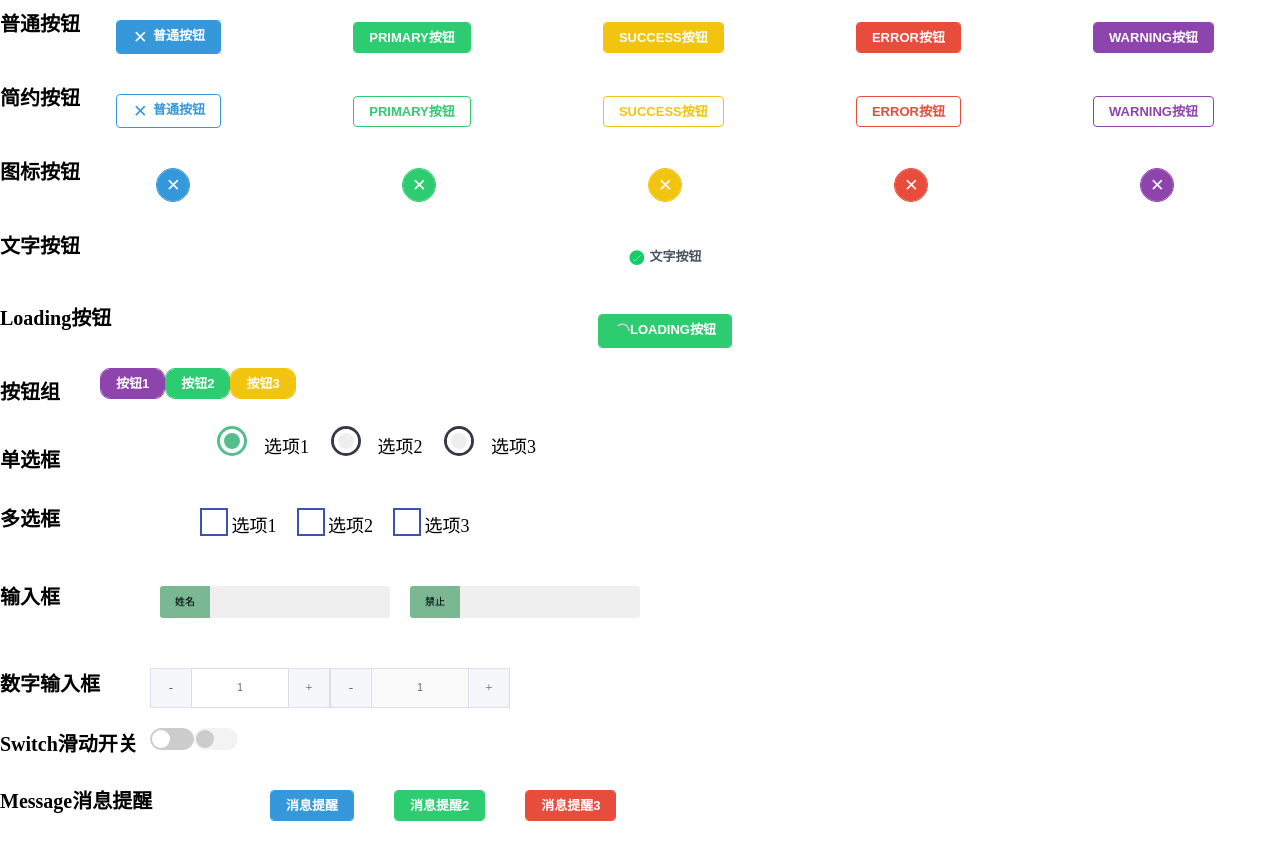
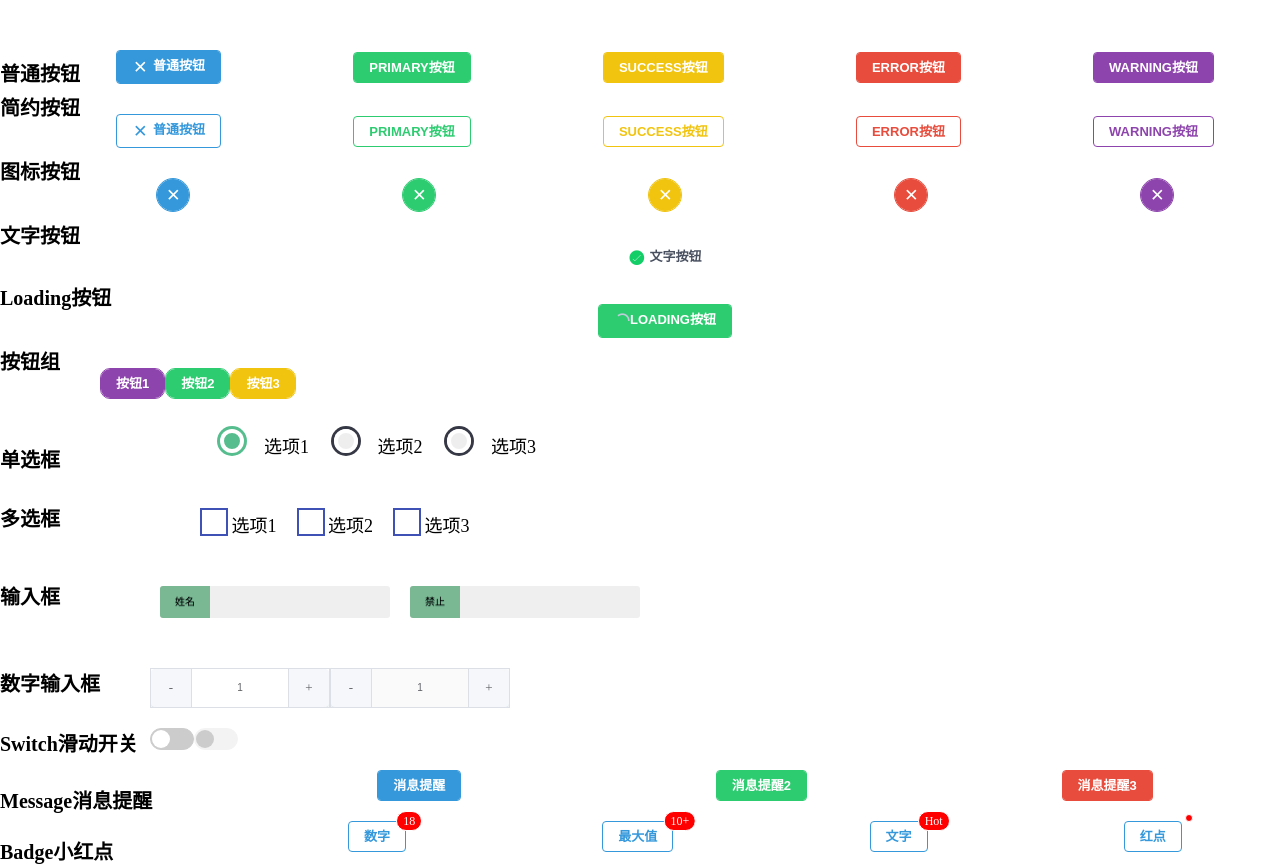
Before and after one commit to ns2250225/cool-ui, a Vue app: page /#/ in a window 1280 px wide. Before the commit the page ends 841 px from the top, so only its background shows below. Built offline with nearby package versions, Linux system fonts and the light colour scheme.

Commit message:
add badge

```diff
--- /dev/null
+++ b/src/comps/components/badge/badge.scss
@@ -0,0 +1,94 @@
+.co-badge {
+    position: relative;
+    vertical-align: middle;
+    display: inline-block;
+  }
+.co-badge__content {
+    border-radius: 10px;
+    color: #fff;
+    display: inline-block;
+    font-size: 12px;
+    height: 18px;
+    line-height: 18px;
+    padding: 0 6px;
+    text-align: center;
+    white-space: nowrap;
+    border: 1px solid #fff;
+    background: red;
+    &.is-fixed {
+        position: absolute;
+        top: 0;
+        right: 10px;
+        transform: translateY(-50%) translateX(100%);
+    }
+    &--success {
+        background: greenyellow;
+        &.is-dot {
+            height: 6px;
+            width: 6px;
+            min-width: 0;
+            padding: 0;
+            top: -3px;
+            left: auto;
+            right: -3px;
+        }
+    }
+    &--primary {
+        background: lightskyblue;
+        &.is-dot {
+            height: 6px;
+            width: 6px;
+            min-width: 0;
+            padding: 0;
+            top: -3px;
+            left: auto;
+            right: -3px;
+        }
+    }
+    &--warning {
+        background: yellow;
+        &.is-dot {
+            height: 6px;
+            width: 6px;
+            min-width: 0;
+            padding: 0;
+            top: -3px;
+            left: auto;
+            right: -3px;
+        }
+    }
+    &--info {
+        background: gray;
+        &.is-dot {
+            height: 6px;
+            width: 6px;
+            min-width: 0;
+            padding: 0;
+            top: -3px;
+            left: auto;
+            right: -3px;
+        }
+    }
+    &--danger {
+        background: red;
+        &.is-dot {
+            height: 6px;
+            width: 6px;
+            min-width: 0;
+            padding: 0;
+            top: -3px;
+            left: auto;
+            right: -3px;
+        }
+    }
+
+    &.is-dot {
+        height: 6px;
+        width: 6px;
+        min-width: 0;
+        padding: 0;
+        top: -3px;
+        left: auto;
+        right: -3px;
+    }
+}
--- /dev/null
+++ b/src/comps/components/badge/badge.vue
@@ -0,0 +1,52 @@
+<template>
+  <div class="co-badge">
+    <slot></slot>
+    <sup
+        v-show="!hidden && (content || content === 0 || isDot)"
+        v-text="content"
+        class="co-badge__content"
+        :class="[
+            'co-badge__content--' + type,
+            {
+            'is-fixed': $slots.default,
+            'is-dot': isDot
+            }
+        ]">
+    </sup>
+  </div>
+</template>
+
+<script>
+export default {
+  name: 'co-badge',
+  props: {
+    value: {},
+    max: Number,
+    isDot: {
+      type: Boolean,
+      default: false
+    },
+    hidden: {
+      type: Boolean,
+      default: false
+    },
+    type: {
+      type: String,
+      validator(val) {
+        return ['primary', 'success', 'warning', 'info', 'danger'].indexOf(val) > -1
+      }
+    }
+  },
+  computed: {
+    content() {
+      if (this.isDot) return
+      const value = this.value
+      const max = this.max
+      if (typeof value === 'number' && typeof max === 'number') {
+        return max < value ? `${max}+` : value
+      }
+      return value
+    }
+  }
+}
+</script>
--- /dev/null
+++ b/src/comps/components/badge/index.js
@@ -0,0 +1,3 @@
+import Badge from './badge.vue'
+
+export default Badge
--- a/src/comps/components/button/button.scss
+++ b/src/comps/components/button/button.scss
@@ -13,7 +13,7 @@
     font-size: 13px;
     font-weight: 600;
     line-height: 1;
-    margin: 20px;
+    margin: 0;
     padding: 8px 15px;
     text-decoration: none;
     text-align: center;
--- a/src/comps/index.js
+++ b/src/comps/index.js
@@ -7,6 +7,7 @@ import Input from './components/input/index'
 import InputNumber from './components/inputNumber/index'
 import Switch from './components/switch/index'
 import Message from './components/message/index'
+import Badge from './components/badge/index'
 
 const components = {
   Button,
@@ -18,7 +19,8 @@ const components = {
   Input,
   InputNumber,
   Switch,
-  Message
+  Message,
+  Badge
 }
 
 const install = function (Vue) {
@@ -28,8 +30,6 @@ const install = function (Vue) {
     Vue.component(components[key].name, components[key])
   })
 
-  // Vue.prototype.$modal = GlobalModal
-  // Vue.prototype.$toast = Toast
   Vue.prototype.$message = Message
 }
 
--- a/src/comps/styles/index.scss
+++ b/src/comps/styles/index.scss
@@ -12,3 +12,4 @@
 @import "../components/inputNumber/inputNumber.scss";
 @import "../components/switch/switch.scss";
 @import "../components/message/message.scss";
+@import "../components/badge/badge.scss";
--- a/src/views/home.vue
+++ b/src/views/home.vue
@@ -74,6 +74,22 @@
       <co-button type="error" @click="showMessage3">消息提醒3</co-button>
     </div>
 
+    <h1 style="margin-top: 40px;">Badge小红点</h1>
+    <div class="badge-group">
+      <co-badge value="18">
+        <co-button plain>数字</co-button>
+      </co-badge>
+      <co-badge :value="18" :max="10">
+        <co-button plain>最大值</co-button>
+      </co-badge>
+      <co-badge value="Hot">
+        <co-button plain>文字</co-button>
+      </co-badge>
+      <co-badge isDot>
+        <co-button plain>红点</co-button>
+      </co-badge>
+    </div>
+
   </div>
 </template>
 
@@ -134,30 +150,36 @@ h1 {
   display: flex;
   justify-content: space-around;
   margin-left: 50px;
+  margin-top: 50px;
 }
 .icon_btn {
   display: flex;
   justify-content: space-around;
   margin-left: 50px;
+  margin-top: 30px;
 }
 .plain_btn {
   display: flex;
   justify-content: space-around;
   margin-left: 50px;
+  margin-top: 30px;
 }
 .text_btn {
   display: flex;
   justify-content: space-around;
   margin-left: 50px;
+  margin-top: 30px;
 }
 .loading_btn {
   display: flex;
   justify-content: space-around;
   margin-left: 50px;
+  margin-top: 30px;
 }
 .btn__group {
   width: 100px;
   margin-left: 100px;
+  margin-top: 30px;
 }
 .radio-group {
   margin-left: 100px;
@@ -183,5 +205,12 @@ h1 {
   margin-left: 250px;
   margin-top: 20px;
   display: flex;
+  justify-content: space-around;
+}
+.badge-group {
+  margin-left: 250px;
+  margin-top: 20px;
+  display: flex;
+  justify-content: space-around;
 }
 </style>
```
Also changed, not shown: 1 other file (tests, documents, lock files or other folders).
